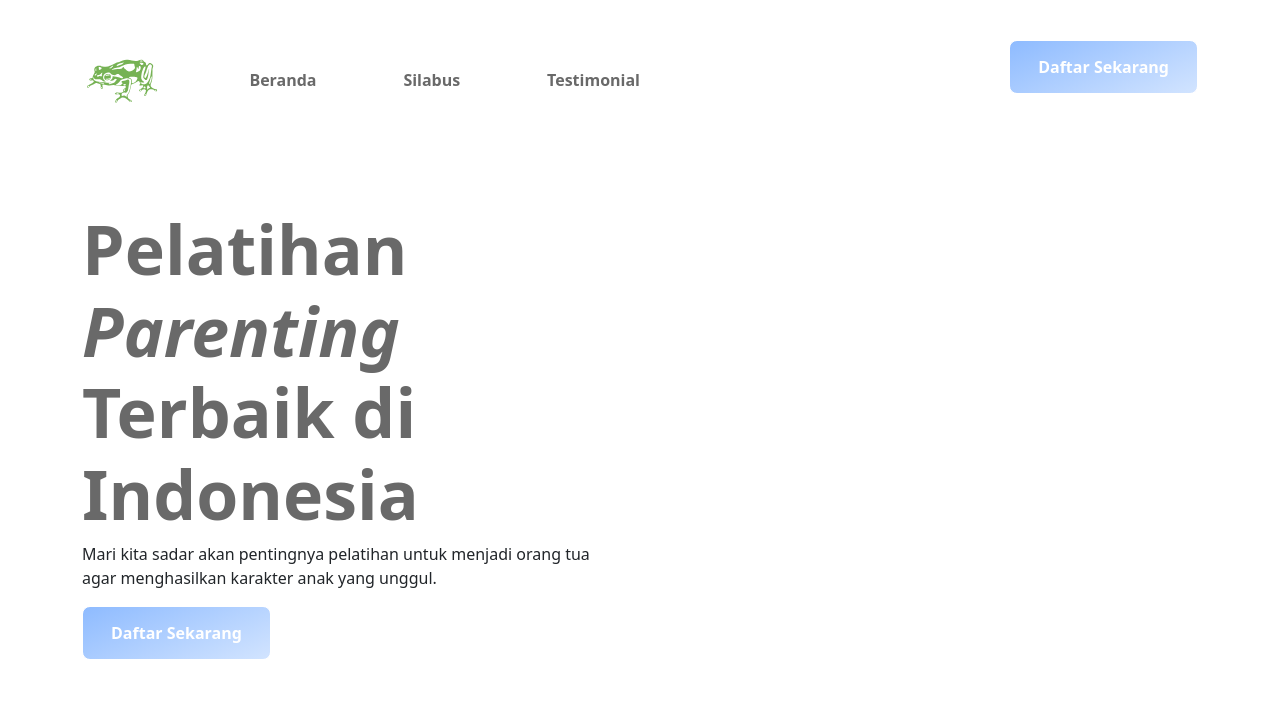
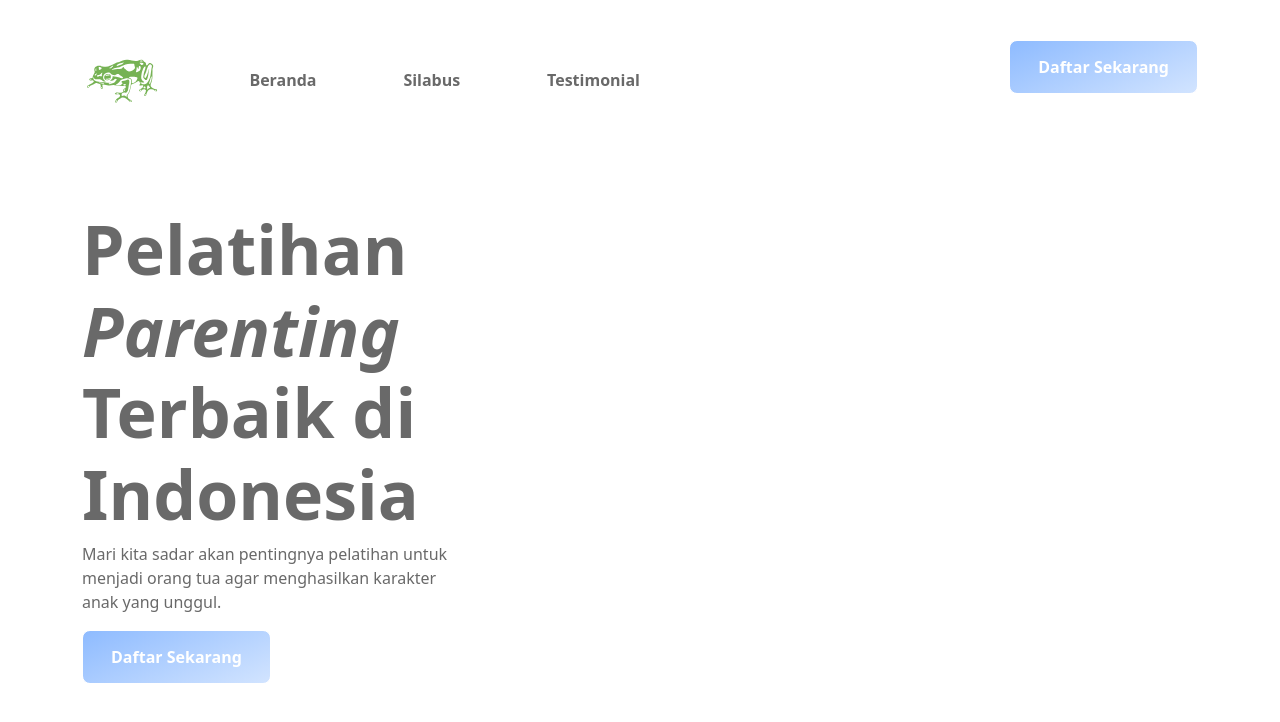
Before and after one commit to Soe-Hok-Gie/slicing-ui, a React (Create React App) app: page / in a window 1280 px wide. Shown: the top 722 px of the page. Built offline with nearby package versions, Linux system fonts and the light colour scheme.

Commit message:
styling p

```diff
--- a/src/components/Style.css
+++ b/src/components/Style.css
@@ -44,3 +44,8 @@ h1.h1-custom {
   font-weight: bold;
   color: #696969;
 }
+p.p-secondary {
+  font-size: 16px;
+  color: #696969;
+  width: 68%;
+}
```
